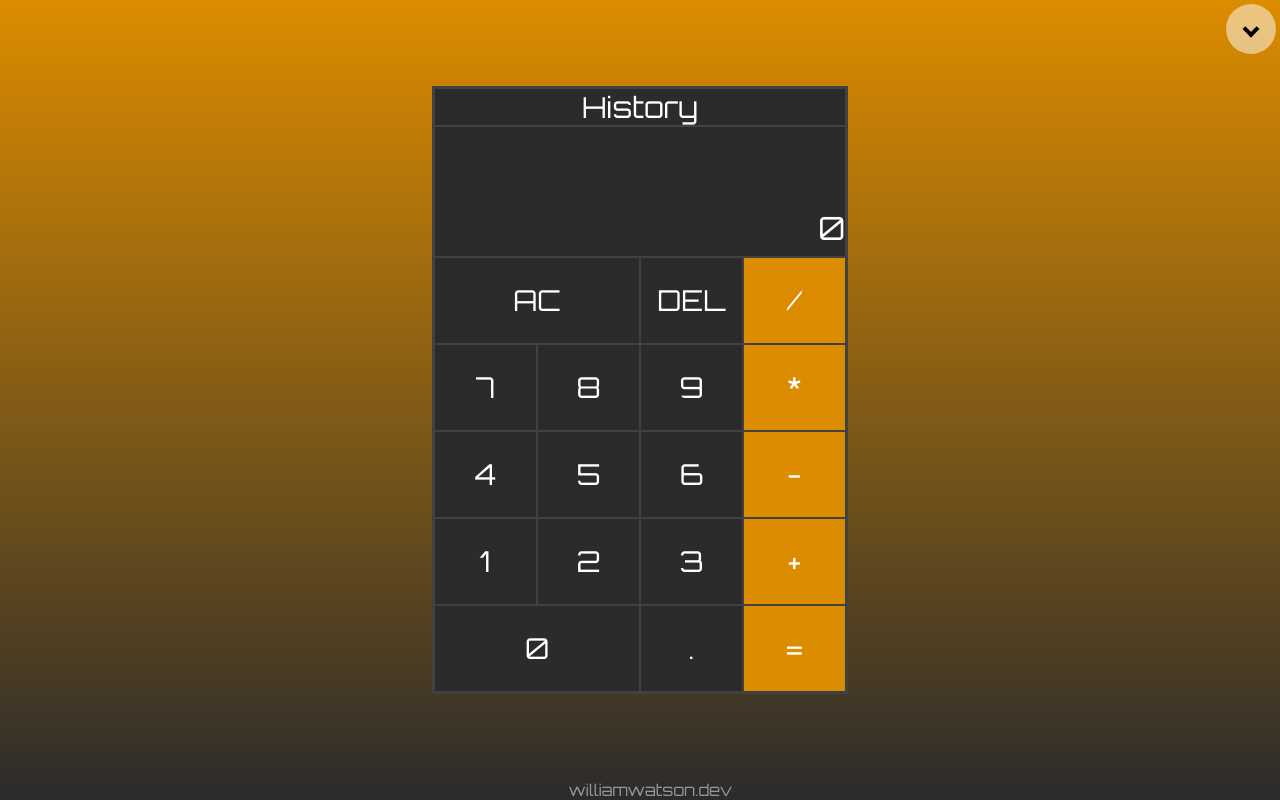
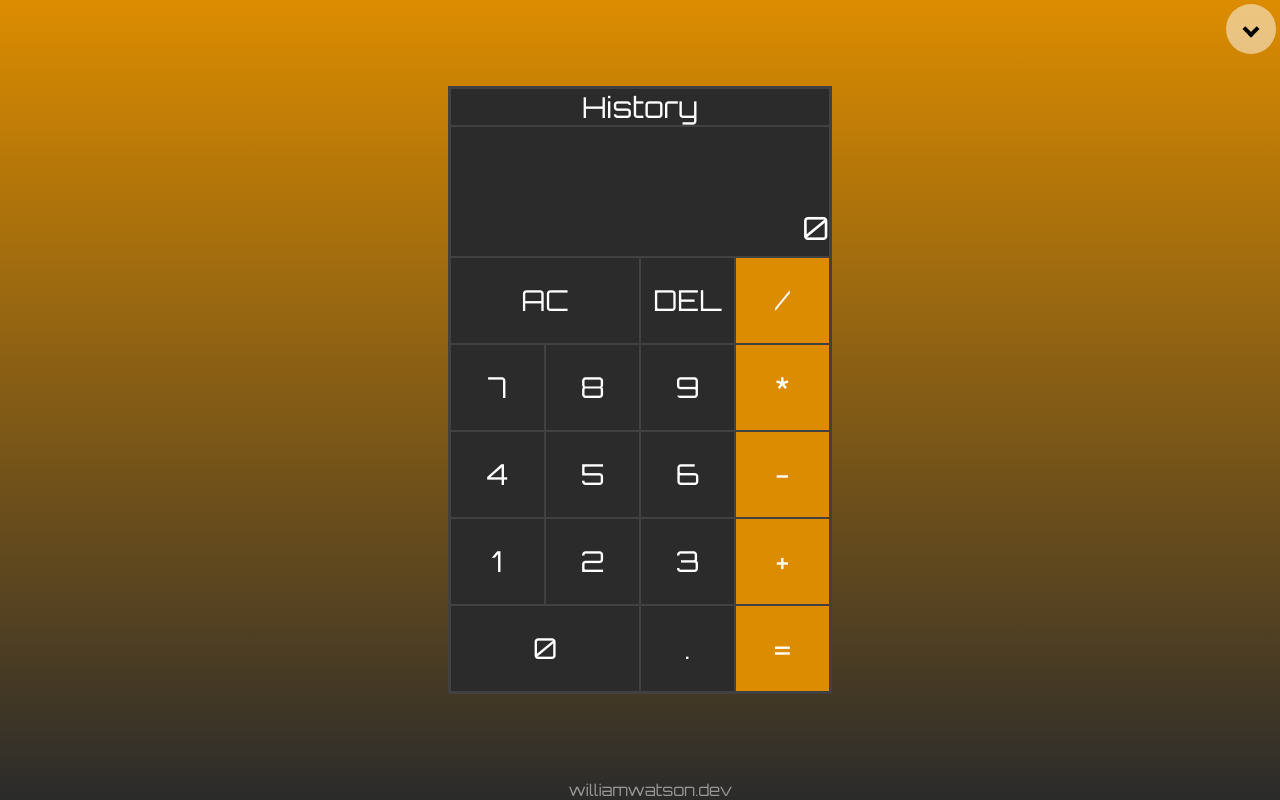
Before and after one commit to willswats/react-calculator, a React (Create React App) app: page / in a window 1280 px wide. Built offline with nearby package versions, Linux system fonts and the light colour scheme; some icons are missing.

Commit message:
Test mobile sizing

```diff
--- a/src/components/Calculator/Calculator.module.css
+++ b/src/components/Calculator/Calculator.module.css
@@ -3,15 +3,15 @@
   flex-direction: column;
   background-color: #2b2b2b;
   border: 2px solid #414141;
-  width: 26rem;
+  width: 24rem;
   height: 38rem;
   transition: 0.5s;
 }
 
 @media screen and (max-width: 500px) {
   .calculator {
-    height: 18rem;
     flex-grow: 1;
+    height: 34rem;
     width: 100%;
   }
 }
```
